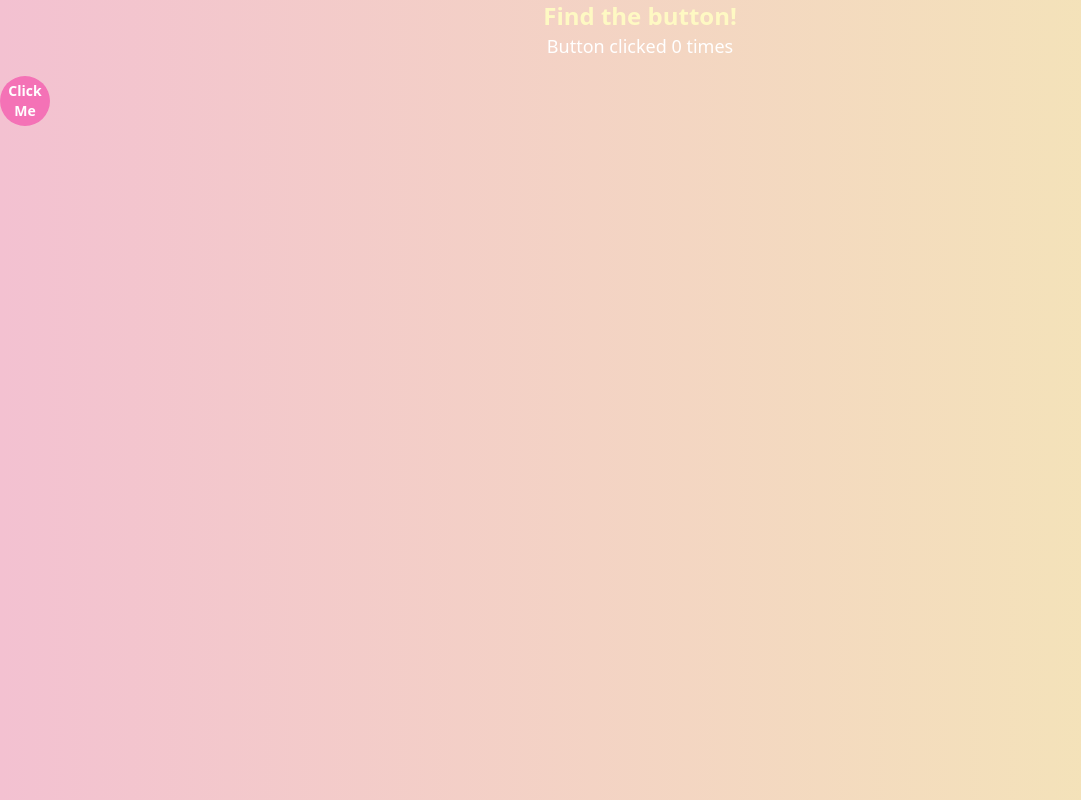
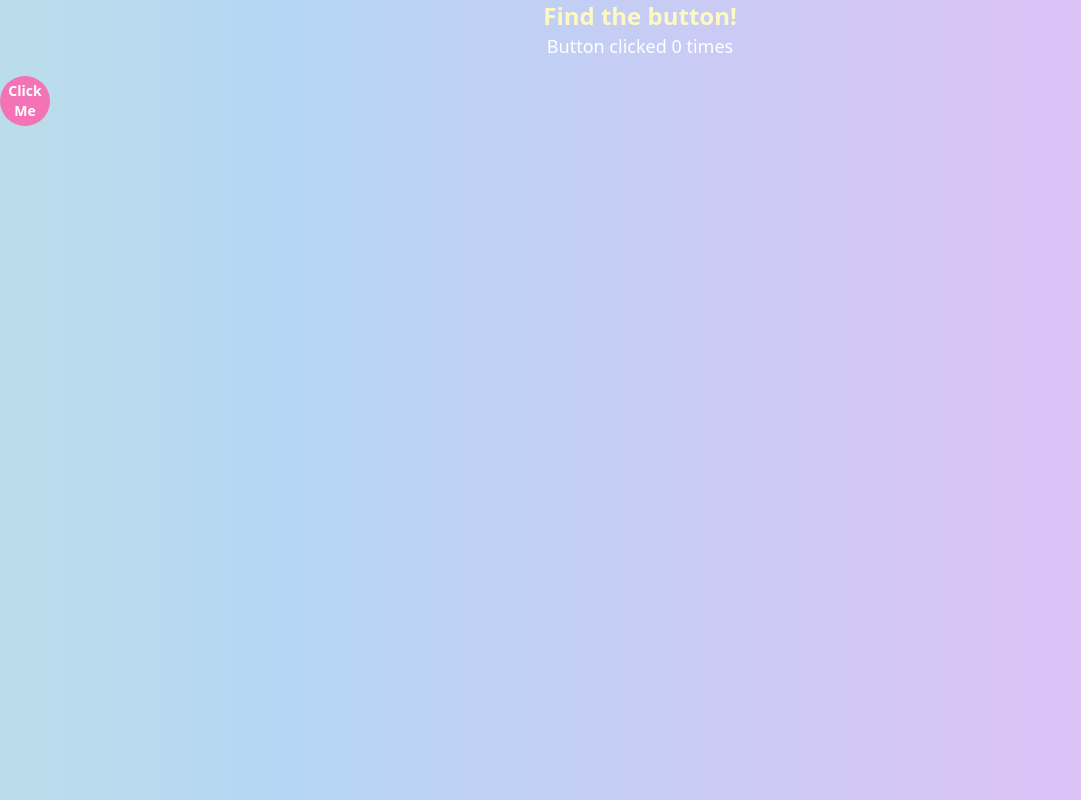
Before and after one commit to Teach-Me-Daddy/rose-halp, a SvelteKit app: page / in a window 1280 px wide. Shown: the whole page, without its empty margins (0-1081 px from the left). Built offline with nearby package versions, Linux system fonts and the light colour scheme.

Commit message:
changed name on animation

```diff
--- a/src/routes/+page.svelte
+++ b/src/routes/+page.svelte
@@ -16,7 +16,7 @@
 
 <!-- hell yeah tailwind-->
 <div class="mb-4">
-  <!-- title -->
+  <!-- Title -->
   <p class="text-2xl font-bold text-center text-yellow-100">Find the button!</p>
   <p class="text-center text-lg text-white">Button clicked {clickCount} times</p> <!-- Display click count -->
 </div>
@@ -34,7 +34,7 @@
   :global(body) {
     background: linear-gradient(to right, #f3c1d1, #f4e8b5, #d1f4c6, #b5d6f4, #f4b5f7);
     background-size: 400% 400%;
-    animation: gradient 15s ease infinite;
+    animation: gaydient 15s ease infinite;
   }
 
   @keyframes gaydient {
```
